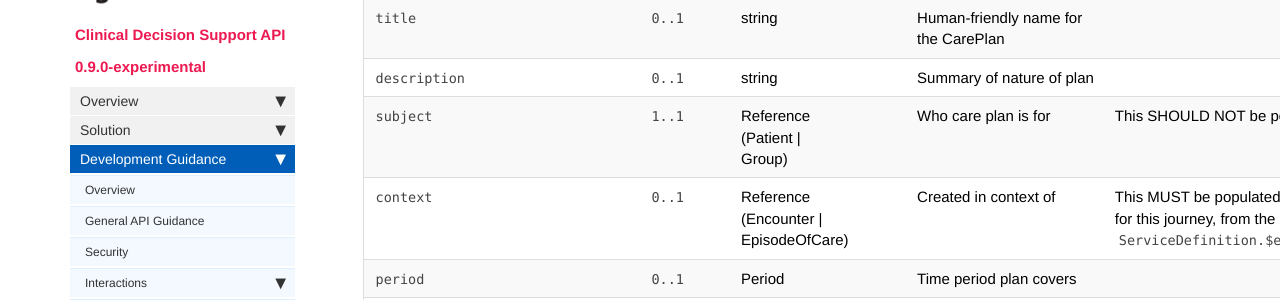
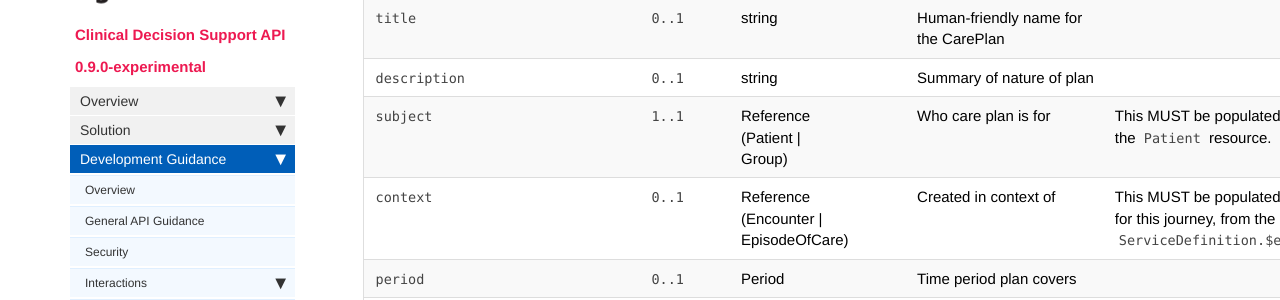
Before and after one commit to nhsconnect/FHIR-CDS, a Jekyll site: the page built from pages/explore/api_care_plan.md, in a window 1280 px wide and 900 px high, scrolled down 1411 px. Shown: the part 153-453 px from the top of the window. Built offline with Jekyll 4.4.1, drawn with Linux system fonts in a browser that asks for light colours; nearby versions of some CDN libraries; our own code applies the rules of GitHub Pages for plain Markdown files; comment, search, counter and statistics services are not loaded.

Commit message:
CTP-1588 update CDS guidance to read MUST be populated with a reference to patient for subject

```diff
--- a/pages/explore/api_care_plan.md
+++ b/pages/explore/api_care_plan.md
@@ -108,7 +108,7 @@ The table below gives implementation guidance in relation to the elements within
       <td><code class="highlighter-rouge">1..1</code></td>
     <td>Reference<br>(Patient |<br>Group)</td>
     <td>Who care plan is for</td>
-<td>This SHOULD NOT be populated.</td>
+<td>This MUST be populated with a reference to the <code class="highlighter-rouge">Patient</code> resource.</td>
 </tr>
 <tr>
   <td><code class="highlighter-rouge">context</code></td>
```
